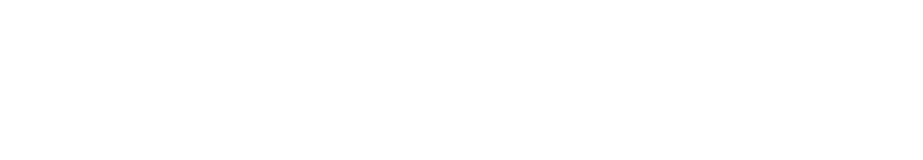
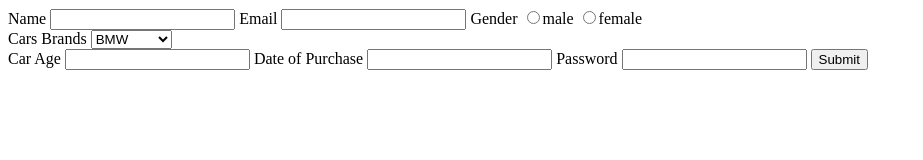
Before and after one commit to acciojob/car-insurance-form-KRISHNAKANT-KUSHWAHA, a website: page main.html in a window 1280 px wide. Shown: the whole page, without its empty margins (0-923 px from the left). Drawn offline with Linux system fonts and the light colour scheme.

Commit message:
created a submission

```diff
--- a/main.html
+++ b/main.html
@@ -4,10 +4,41 @@
 
 <head>
 	<link rel="stylesheet" href="styles.css">
+	<title>Car Insurance Registration Form</title>
 </head>
 
 <body>
 	<!-- the entire body must be written by student -->
+	<form method="post">
+		<label for="name">Name</label>
+		<input type="text" id="name" required>
+
+		<label for="email">Email</label>
+		<input type="email" id="email" required>
+
+		<label for="gender">Gender</label>
+		<input type="radio" id="gender" name="gender" value="male">male
+		<input type="radio" id="gender" name="gender" value="female">female
+<br>
+		<label for="cars">Cars Brands</label>
+		<select>
+		<option id="cars">BMW</option>
+	    <option id="cars">Audi</option>
+		<option id="cars">Mercedez</option>
+		</select>
+<br>
+
+		<label for="carage">Car Age</label>
+		<input type="number" id="carage" required>
+
+		<label for="dop">Date of Purchase</label>
+		<input type="text" id="dop" required>
+
+		<label for="password">Password</label>
+		<input type="password" id="password" required>
+
+		<button type="submit">Submit</button>
+	</form>
     <script type="text/javascript" src="./script.js">
 </script>
 
```
